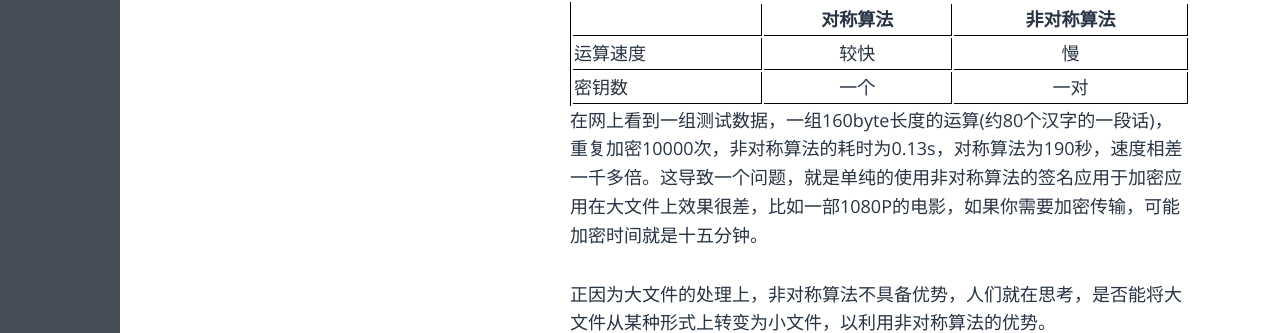
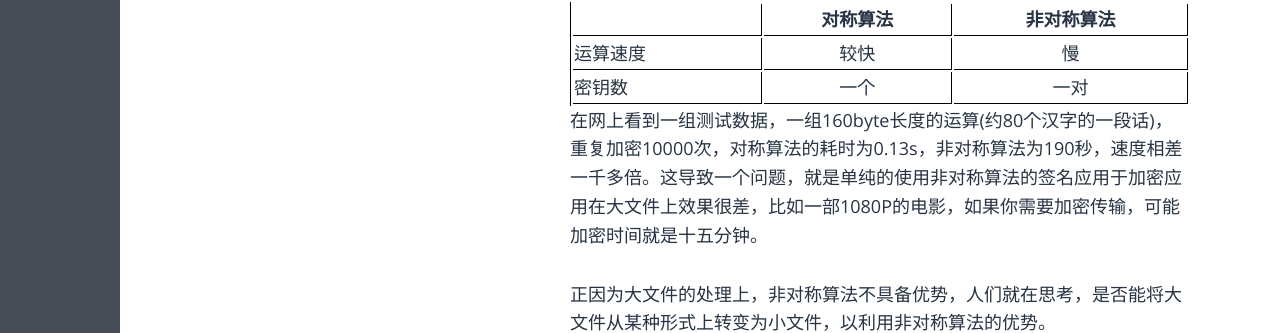
Before and after one commit to wuziqingwzq/wuziqingwzq.github.io, a Jekyll site: the page built from _posts/2017-06-23-the-CA-basic-knowledge1.markdown, in a window 1280 px wide. Shown: the part 4130-4463 px from the top of the page. Built offline with Jekyll 4.4.1, drawn with Linux system fonts in a browser that asks for light colours; some web fonts are replaced.

Commit message:
更改《CA基本教程一》中的错误
更改《CA基本教程一》中的错误

```diff
--- a/_posts/2017-06-23-the-CA-basic-knowledge1.markdown
+++ b/_posts/2017-06-23-the-CA-basic-knowledge1.markdown
@@ -78,7 +78,7 @@ hello world
 |运算速度    |较快   |慢    |
 |密钥数      |一个   |一对  |
 
-在网上看到一组测试数据，一组160byte长度的运算(约80个汉字的一段话)，重复加密10000次，非对称算法的耗时为0.13s，对称算法为190秒，速度相差一千多倍。这导致一个问题，就是单纯的使用非对称算法的签名应用于加密应用在大文件上效果很差，比如一部1080P的电影，如果你需要加密传输，可能加密时间就是十五分钟。
+在网上看到一组测试数据，一组160byte长度的运算(约80个汉字的一段话)，重复加密10000次，对称算法的耗时为0.13s，非对称算法为190秒，速度相差一千多倍。这导致一个问题，就是单纯的使用非对称算法的签名应用于加密应用在大文件上效果很差，比如一部1080P的电影，如果你需要加密传输，可能加密时间就是十五分钟。
 
 正因为大文件的处理上，非对称算法不具备优势，人们就在思考，是否能将大文件从某种形式上转变为小文件，以利用非对称算法的优势。
 
```
